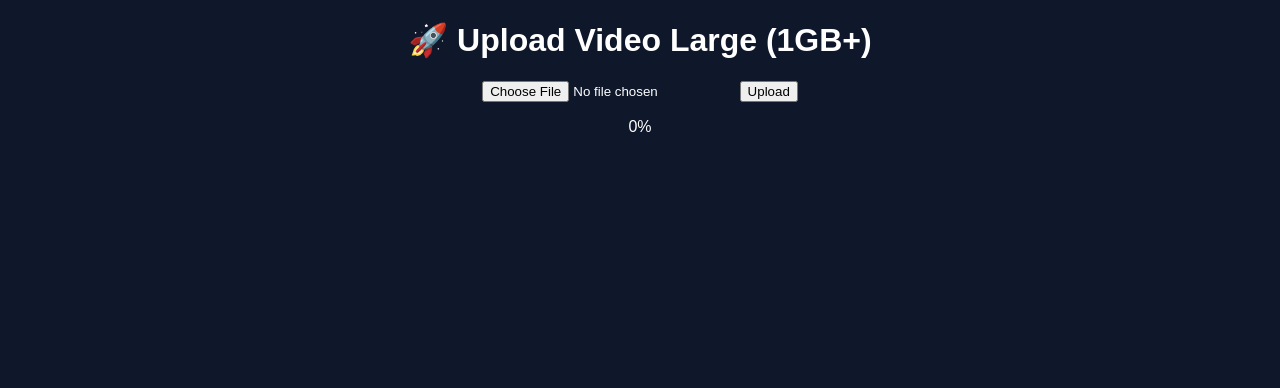
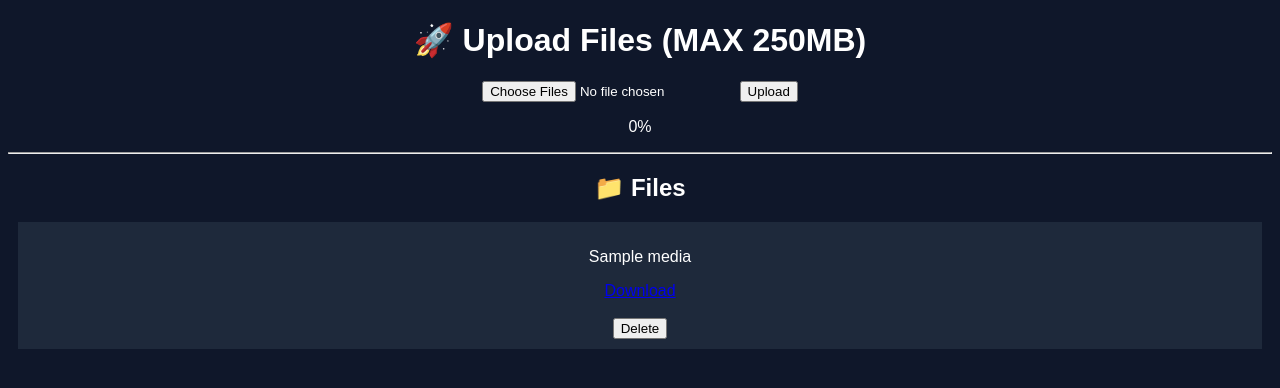
Before and after one commit to falinirianastephan24/cloudinary_mandefa_mijery, a Flask app: page / in a window 1280 px wide. Shown: the top 388 px of the page. Run offline with Flask 3, Linux system fonts and the light colour scheme; tables that the repository leaves empty hold one stand-in row (values such as "Sample post"); a database or web service that is not in the repository returns one stand-in record (values such as "Sample title"); some libraries are stand-ins or nearby versions.

Commit message:
site voatra

```diff
--- a/app.py
+++ b/app.py
@@ -1,3 +1,7 @@
+# =========================
+# APP FLASK FINAL (RENDER + POSTGRESQL OK)
+# =========================
+
 from flask import Flask, render_template, request, jsonify
 import psycopg2
 import os
@@ -5,7 +9,7 @@ import os
 app = Flask(__name__)
 
 # =========================
-# DB CONNECTION
+# 🔗 CONNECTION POSTGRESQL (AVY AMIN'NY ENV)
 # =========================
 def get_db_connection():
     try:
@@ -14,82 +18,97 @@ def get_db_connection():
             sslmode="require"
         )
     except Exception as e:
-        print("DB ERROR:", e)
+        print("❌ ERREUR DB:", e)
         return None
 
 # =========================
-# HOME
+# 🏠 PAGE PRINCIPALE
 # =========================
 @app.route("/")
 def index():
     conn = get_db_connection()
 
+    # ❗ Raha tsy connect DB
     if conn is None:
-        return "DB TSY CONNECT"
+        return "⚠️ TSY MI-CONNECT NY DATABASE (jereo Render → Environment)"
 
-    cursor = conn.cursor()
+    try:
+        cursor = conn.cursor()
 
-    cursor.execute("""
-        CREATE TABLE IF NOT EXISTS media (
-            id SERIAL PRIMARY KEY,
-            nom TEXT,
-            url TEXT,
-            type TEXT
-        )
-    """)
+        # 🗃️ CREATE TABLE RAHA TSY MISY
+        cursor.execute("""
+            CREATE TABLE IF NOT EXISTS media (
+                id SERIAL PRIMARY KEY,
+                nom TEXT,
+                url TEXT,
+                type TEXT
+            )
+        """)
 
-    cursor.execute("SELECT * FROM media ORDER BY id DESC")
-    medias = cursor.fetchall()
+        # 📥 Maka data
+        cursor.execute("SELECT * FROM media ORDER BY id DESC")
+        medias = cursor.fetchall()
 
-    conn.commit()
-    conn.close()
+        conn.commit()
+        conn.close()
 
-    return render_template("index.html", medias=medias)
+        return render_template("index.html", medias=medias)
+
+    except Exception as e:
+        return f"❌ ERREUR DATABASE: {e}"
 
 # =========================
-# SAVE
+# 💾 SAVE DATA (AVY AMIN'NY JS)
 # =========================
 @app.route("/save", methods=["POST"])
 def save():
     conn = get_db_connection()
 
     if conn is None:
-        return jsonify({"error": "DB ERROR"})
+        return jsonify({"error": "DB TSY CONNECT"})
 
-    data = request.get_json()
-    cursor = conn.cursor()
+    try:
+        data = request.get_json()
+        cursor = conn.cursor()
 
-    cursor.execute(
-        "INSERT INTO media (nom, url, type) VALUES (%s, %s, %s)",
-        (data["nom"], data["url"], data["type"])
-    )
+        cursor.execute(
+            "INSERT INTO media (nom, url, type) VALUES (%s, %s, %s)",
+            (data["nom"], data["url"], data["type"])
+        )
 
-    conn.commit()
-    conn.close()
+        conn.commit()
+        conn.close()
 
-    return jsonify({"status": "ok"})
+        return jsonify({"status": "ok"})
+
+    except Exception as e:
+        return jsonify({"error": str(e)})
 
 # =========================
-# DELETE
+# ❌ DELETE
 # =========================
 @app.route("/delete/<int:id>")
 def delete(id):
     conn = get_db_connection()
 
     if conn is None:
-        return jsonify({"error": "DB ERROR"})
+        return jsonify({"error": "DB TSY CONNECT"})
 
-    cursor = conn.cursor()
+    try:
+        cursor = conn.cursor()
 
-    cursor.execute("DELETE FROM media WHERE id=%s", (id,))
+        cursor.execute("DELETE FROM media WHERE id=%s", (id,))
 
-    conn.commit()
-    conn.close()
+        conn.commit()
+        conn.close()
 
-    return jsonify({"status": "deleted"})
+        return jsonify({"status": "deleted"})
+
+    except Exception as e:
+        return jsonify({"error": str(e)})
 
 # =========================
-# RUN LOCAL
+# 🚀 LOCAL ONLY
 # =========================
 if __name__ == "__main__":
     app.run(host="0.0.0.0", port=10000)
--- a/templates/index.html
+++ b/templates/index.html
@@ -1,7 +1,7 @@
 <!DOCTYPE html>
 <html>
 <head>
-    <title>Upload PRO MAX</title>
+    <title>Upload PRO 250MB</title>
 
     <style>
         body {
@@ -9,6 +9,16 @@
             background: #0f172a;
             color: white;
             text-align: center;
+        }
+
+        .card {
+            background: #1e293b;
+            padding: 10px;
+            margin: 10px;
+        }
+
+        img, video {
+            max-width: 200px;
         }
 
         #progress {
@@ -27,69 +37,95 @@
 
 <body>
 
-<h1>🚀 Upload Video Large (1GB+)</h1>
+<h1>🚀 Upload Files (MAX 250MB)</h1>
 
-<input type="file" id="fileInput">
-<button onclick="uploadFile()">Upload</button>
+<form id="uploadForm">
+    <input type="file" id="fileInput" multiple required>
+    <button type="submit">Upload</button>
+</form>
 
 <div id="progress">
     <div id="bar"></div>
 </div>
 <p id="percentText">0%</p>
 
+<hr>
+
+<h2>📁 Files</h2>
+
+<div>
+    {% for m in medias %}
+        <div class="card">
+            <p>{{ m[1] }}</p>
+
+            {% if m[3] == "image" %}
+                <img src="{{ m[2] }}">
+            {% elif m[3] == "video" %}
+                <video src="{{ m[2] }}" controls></video>
+            {% else %}
+                <a href="{{ m[2] }}" target="_blank">Download</a>
+            {% endif %}
+
+            <br><br>
+            <button onclick="deleteFile({{ m[0] }})">Delete</button>
+        </div>
+    {% endfor %}
+</div>
+
 <script>
-async function uploadFile() {
+document.addEventListener("DOMContentLoaded", function() {
 
-    const file = document.getElementById("fileInput").files[0];
-    if (!file) return alert("Misafidiana fichier");
-
-    const chunkSize = 20 * 1024 * 1024; // 20MB / chunk
-    const totalChunks = Math.ceil(file.size / chunkSize);
-
-    let uploaded = 0;
-
+    const form = document.getElementById("uploadForm");
+    const fileInput = document.getElementById("fileInput");
     const progress = document.getElementById("progress");
     const bar = document.getElementById("bar");
     const text = document.getElementById("percentText");
 
+    form.addEventListener("submit", function(e) {
+        e.preventDefault();
+
+        const files = fileInput.files;
+        if (!files.length) return;
+
         progress.style.display = "block";
 
-    const uploadId = Date.now(); // unique ID
+        let uploaded = 0;
+        let totalSize = 0;
 
-    for (let i = 0; i < totalChunks; i++) {
+        for (let f of files) totalSize += f.size;
 
-        const start = i * chunkSize;
-        const end = Math.min(start + chunkSize, file.size);
+        for (let file of files) {
 
-        const chunk = file.slice(start, end);
+            // ✅ LIMIT 250MB
+            if (file.size > 250 * 1024 * 1024) {
+                alert(file.name + " lehibe loatra (max 250MB)");
+                continue;
+            }
 
             let formData = new FormData();
-        formData.append("file", chunk);
+            formData.append("file", file);
             formData.append("upload_preset", "unsigned_upload");
-        formData.append("chunk_number", i + 1);
-        formData.append("total_chunks", totalChunks);
-        formData.append("upload_id", uploadId);
 
-        let res = await fetch("https://api.cloudinary.com/v1_1/dr0hbtyqz/auto/upload", {
-            method: "POST",
-            body: formData
-        });
+            let xhr = new XMLHttpRequest();
 
-        if (!res.ok) {
-            alert("Erreur upload chunk");
+            xhr.open("POST", "https://api.cloudinary.com/v1_1/dr0hbtyqz/auto/upload");
+
+            xhr.upload.onprogress = function(e) {
+                if (e.lengthComputable) {
+                    let percent = Math.round(((uploaded + e.loaded) / totalSize) * 100);
+                    bar.style.width = percent + "%";
+                    text.innerText = percent + "%";
+                }
+            };
+
+            xhr.onload = async function() {
+
+                if (xhr.status !== 200) {
+                    alert("Erreur upload (mety mihoatra limit Cloudinary)");
                     return;
                 }
 
-        uploaded += chunk.size;
-
-        let percent = Math.round((uploaded / file.size) * 100);
-        bar.style.width = percent + "%";
-        text.innerText = percent + "%";
-
-        var data = await res.json();
-
-        // rehefa chunk farany → save DB
-        if (i === totalChunks - 1) {
+                let data = JSON.parse(xhr.responseText);
 
                 await fetch("/save", {
                     method: "POST",
@@ -101,10 +137,28 @@ async function uploadFile() {
                     })
                 });
 
+                uploaded += file.size;
+
+                if (uploaded >= totalSize) {
+                    setTimeout(() => {
                         alert("Upload vita 🎉");
                         location.reload();
+                    }, 500);
                 }
+            };
+
+            xhr.onerror = function() {
+                alert("Erreur réseau");
+            };
+
+            xhr.send(formData);
         }
+    });
+});
+
+function deleteFile(id) {
+    fetch("/delete/" + id)
+        .then(() => location.reload());
 }
 </script>
 
```
Lines whose indentation alone changed are shown as unchanged.
